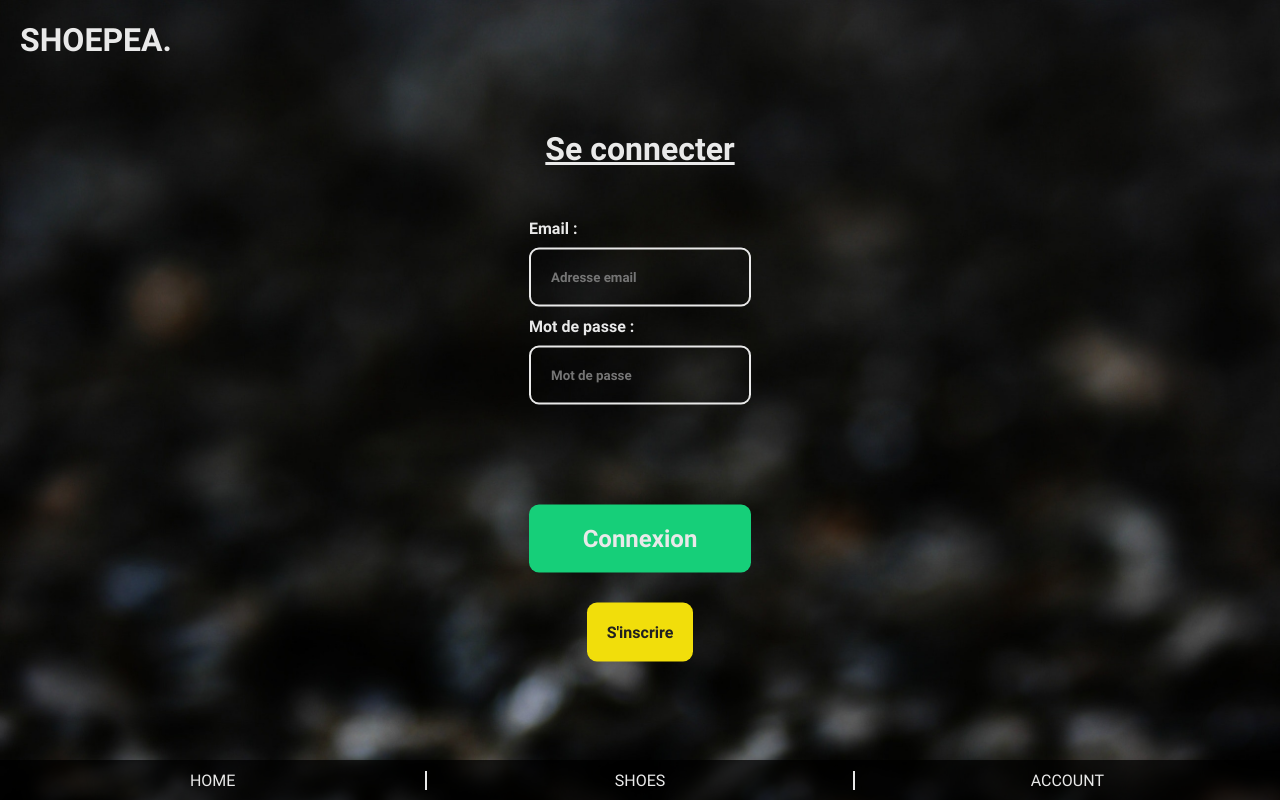
After one commit to Pavellow/projet_l3_gui, a PHP site: page /view/connect.php in a window 1280 px wide. The commit adds this page. Run offline with PHP 8.4, Linux system fonts and the light colour scheme.

Commit message:
Add files via upload

```diff
--- /dev/null
+++ b/Controller/User/User.js
@@ -0,0 +1,27 @@
+class User {
+    constructor(username, mdp) {
+        this.username = username;
+        this.mdp = mdp;
+    }
+
+    connect() {
+        var xhr = new XMLHttpRequest();
+        var data = new FormData();
+        var method = "POST";
+        var url = "../Controller/User/php/connect_account.php";
+
+        data.append('mail', this.username);
+        data.append('motdepasse', this.mdp);
+
+        xhr.onload = function() {
+            if(xhr.statux === 200) {
+                console.log("test");
+            }
+        }
+
+        xhr.open(method, url);
+        xhr.send()
+
+
+    }
+}
--- /dev/null
+++ b/Controller/User/php/disconnect_account.php
@@ -0,0 +1,6 @@
+<?php
+session_start();
+session_destroy();
+header('Location: ../index.php');
+exit();
+?>
--- /dev/null
+++ b/View/User/view-user-connect.js
@@ -0,0 +1,13 @@
+var form = document.querySelector("form");
+var mail = document.querySelector("#mail");
+var mdp = document.querySelector("#motdepasse");
+
+form.addEventListener("submit", function(event) {
+    event.preventDefault();
+
+    console.log("aa");
+    var user = new User();
+    user.username = mail.value;
+    user.mdp = mdp.value;
+    user.connect();
+});
--- /dev/null
+++ b/View/connect.php
@@ -0,0 +1,43 @@
+<!DOCTYPE html>
+<html lang="fr">
+
+<head>
+    <meta charset="UTF-8">
+    <meta http-equiv="X-UA-Compatible" content="IE=edge">
+    <meta name="viewport" content="width=device-width, initial-scale=1.0">
+    <link rel="stylesheet" href="../public/style/main.css">
+    <link rel="stylesheet" href="../public/style/connect.css">
+    <title>Accueil</title>
+</head>
+
+<body>
+    <?php require_once("../includes/header.php"); ?>
+    <div id="welcome">
+        <p>Se connecter</p>
+    </div>
+    <div class="center">
+        <form method="post">
+            <label for="mail">Email :</label>
+            <input type="text" name="mail" id="mail" placeholder="Adresse email" required>
+
+            <label for="mot_de_passe">Mot de passe :</label>
+            <input type="password" name="motdepasse" id="motdepasse" placeholder="Mot de passe" required>
+
+            <button type="submit" name="connect_submit" value="Ajouter">Connexion</button>
+            <div id="signup">
+                <a href="../View/signup.php">S'inscrire</a>
+            </div>
+    </div>
+    </form>
+
+
+    </div>
+
+
+
+    <?php require_once("../includes/footer.php"); ?>
+</body>
+<script src="../Controller/User/User.js"></script>
+<script src="../View/User/view-user-connect.js"></script>
+
+</html>
--- a/includes/footer.php
+++ b/includes/footer.php
@@ -2,13 +2,13 @@
     <nav>
         <ul>
             <li>
-                <p>HOME</p>
+                <a href="../index.php">HOME</a>
             </li>
             <li>
-                <p>SHOES</p>
+                <a href="search.php">SHOES</a>
             </li>
             <li>
-                <p>ACCOUNT</p>
+                <a href="account.php">ACCOUNT</a>
             </li>
         </ul>
     </nav>
--- /dev/null
+++ b/public/style/connect.css
@@ -0,0 +1,84 @@
+#welcome {
+    display: flex;
+    justify-content: center;
+    align-items: center;
+    margin-top: 50px;
+}
+
+#welcome p {
+    color: var(--blanc);
+    font-size: 2rem;
+    font-family: "Grotesk", Arial, Helvetica, sans-serif;
+    text-align: center;
+    text-decoration: underline;
+}
+
+.center {
+    position: absolute;
+    top: 50%;
+    left: 50%;
+    transform: translate(-50%, -50%);
+}
+
+form {
+    display: grid;
+    place-content: center;
+    justify-content: center;
+    flex-direction: column;
+    width: 80vw;
+    align-items: center;
+    color: var(--blanc);
+    font-family: "Grotesk", Arial, Helvetica, sans-serif;
+    padding: 20px;
+    margin-top: 50px;
+}
+
+form * {
+    margin-top: 10px;
+}
+
+form input {
+    padding: 20px;
+    background: none;
+    border: 2px solid var(--blanc);
+    border-radius: 10px;
+    color: var(--blanc);
+    font-family: "Grotesk", Arial, Helvetica, sans-serif;
+}
+
+form input:focus {
+    border: 2px solid var(--vert);
+}
+
+form button {
+    background-color: var(--vert);
+    color: var(--blanc);
+    padding: 20px;
+    margin-top: 100px;
+    border-radius: 10px;
+    font-family: "Grotesk", Arial, Helvetica, sans-serif;
+    border: none;
+    font-size: 1.5rem;
+}
+
+form button:active {
+    transform: scale(.95);
+}
+
+#signup {
+    text-align: center;
+    margin-top: 50px;
+}
+
+#signup > a {
+    text-decoration: none;
+    background-color: var(--orange);
+    color: var(--noir);
+    font-family: "Grotesk", Arial, Helvetica, sans-serif;
+    padding: 20px;
+    border-radius: 10px;
+}
+
+#signup > a:active {
+    transform: scale(.95);
+}
--- a/public/style/main.css
+++ b/public/style/main.css
@@ -17,6 +17,7 @@
     --noir: #202020;
     --blanc: #e9e9e9;
     --vert: #16cf79;
+    --orange: #f1de0b;
 }
 
 body {
@@ -58,6 +59,11 @@ footer {
     font-family: "Grotesk Light", Arial, Helvetica, sans-serif;
 }
 
+footer a {
+    text-decoration: none;
+    color: var(--blanc);
+}
+
 nav {
     height: 100%;
     display: flex;
```
Also changed, not shown: Controller/User/php/add_member.php (added, +39 -0 lines), Controller/User/php/authentificate.php (added, +7 -0 lines), Controller/User/php/connect_account.php (added, +17 -0 lines), Controller/User/php/delete_account.php (added, +48 -0 lines), Model/Database.php (+41 -0 lines), Model/User.php (added, +71 -0 lines), Model/init_db.php (added, +8 -0 lines), View/signup.php (added, +32 -0 lines), index.php (+15 -1 lines), public/style/index.css (added, +28 -0 lines), Controller/User/php/show_informations.php (added), View/account.php (added).
